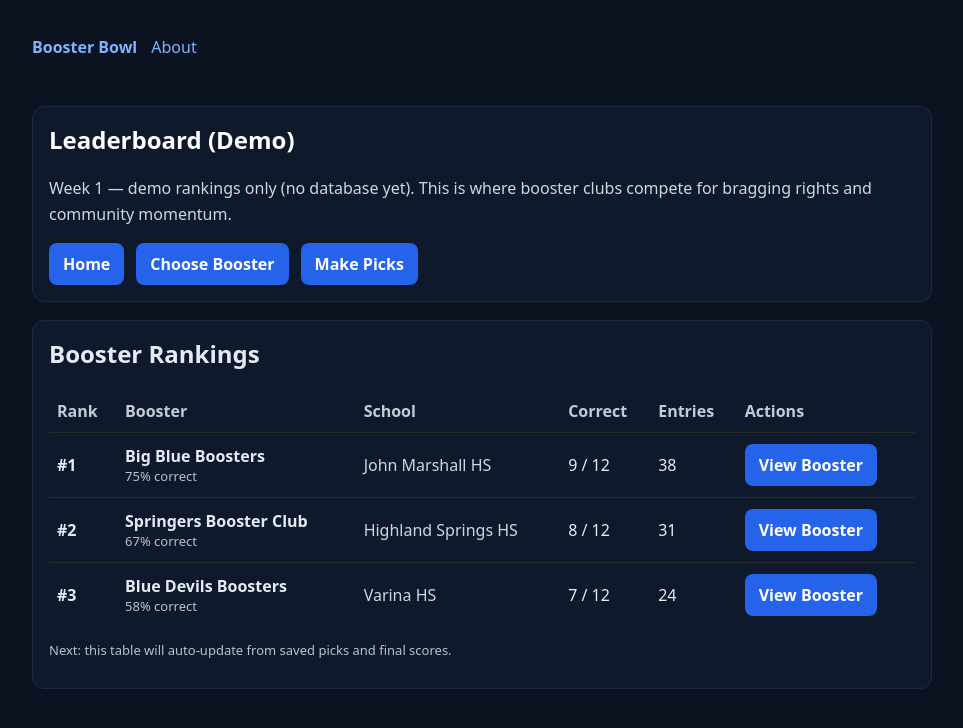
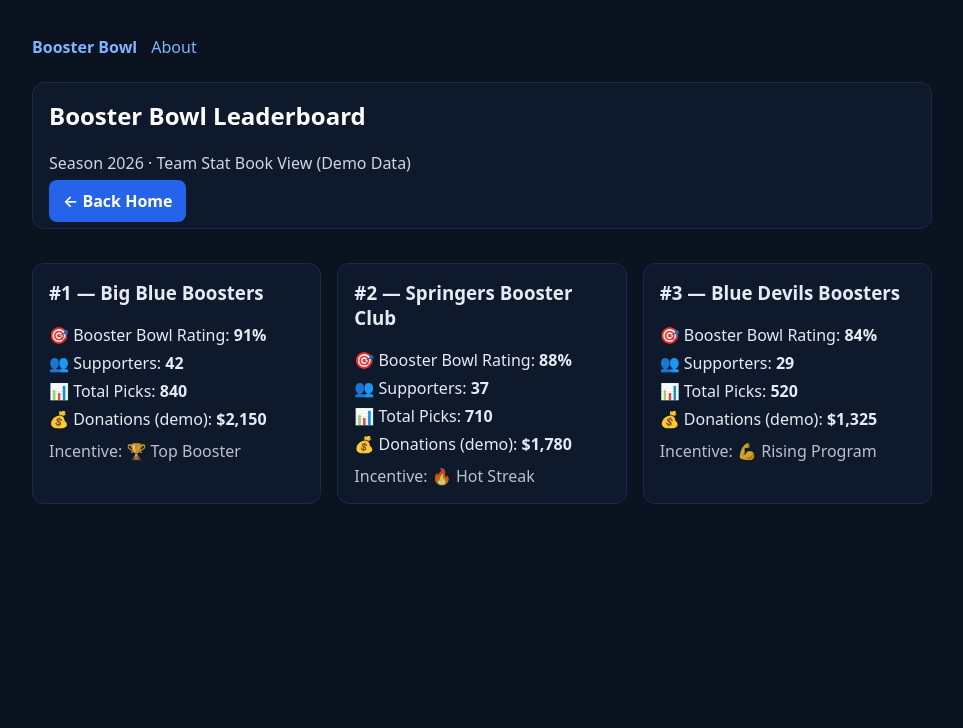
Before and after one commit to Rloney86/booster-bowl, a Next.js app: page /leaderboard in a window 1280 px wide. Shown: the top 728 px of the page, without its empty margins (158-1121 px from the left). Built offline with nearby package versions, Linux system fonts and the light colour scheme.

Commit message:
Add Booster Bowl stat book leaderboard

```diff
--- a/pages/leaderboard.js
+++ b/pages/leaderboard.js
@@ -1,81 +1,90 @@
 import Link from "next/link";
 
-const DEMO_WEEK = 1;
-
-const DEMO_LEADERBOARD = [
-  { rank: 1, boosterId: "jmhs", boosterName: "Big Blue Boosters", school: "John Marshall HS", correct: 9, total: 12, entries: 38 },
-  { rank: 2, boosterId: "hsprings", boosterName: "Springers Booster Club", school: "Highland Springs HS", correct: 8, total: 12, entries: 31 },
-  { rank: 3, boosterId: "varina", boosterName: "Blue Devils Boosters", school: "Varina HS", correct: 7, total: 12, entries: 24 },
+const BOOSTER_STATS = [
+  {
+    id: "jmhs",
+    name: "Big Blue Boosters",
+    supporters: 42,
+    totalPicks: 840,
+    accuracy: 91,
+    donations: 2150,
+  },
+  {
+    id: "hsprings",
+    name: "Springers Booster Club",
+    supporters: 37,
+    totalPicks: 710,
+    accuracy: 88,
+    donations: 1780,
+  },
+  {
+    id: "varina",
+    name: "Blue Devils Boosters",
+    supporters: 29,
+    totalPicks: 520,
+    accuracy: 84,
+    donations: 1325,
+  },
 ];
 
 export default function Leaderboard() {
   return (
     <main style={{ maxWidth: 900, margin: "0 auto", padding: 24 }}>
-      <section className="card" style={{ marginTop: 24 }}>
-        <h1 style={{ marginTop: 0 }}>Leaderboard (Demo)</h1>
-        <p style={{ opacity: 0.9, lineHeight: 1.6 }}>
-          Week {DEMO_WEEK} — demo rankings only (no database yet). This is where booster clubs compete for
-          bragging rights and community momentum.
+      {/* HEADER */}
+      <section className="card">
+        <h1 style={{ marginTop: 0 }}>Booster Bowl Leaderboard</h1>
+        <p style={{ opacity: 0.9 }}>
+          Season 2026 · Team Stat Book View (Demo Data)
         </p>
 
-        <div style={{ display: "flex", gap: 12, flexWrap: "wrap", marginTop: 16 }}>
-          <Link className="button" href="/">
-            Home
-          </Link>
-          <Link className="button" href="/booster">
-            Choose Booster
-          </Link>
-          <Link className="button" href="/picks">
-            Make Picks
-          </Link>
-        </div>
+        <Link href="/" className="button" style={{ marginTop: 12 }}>
+          ← Back Home
+        </Link>
       </section>
 
-      <section className="card" style={{ marginTop: 18 }}>
-        <h2 style={{ marginTop: 0 }}>Booster Rankings</h2>
+      <div style={{ height: 18 }} />
 
-        <div style={{ overflowX: "auto" }}>
-          <table style={{ width: "100%", borderCollapse: "collapse" }}>
-            <thead>
-              <tr style={{ textAlign: "left", opacity: 0.85 }}>
-                <th style={{ padding: "10px 8px" }}>Rank</th>
-                <th style={{ padding: "10px 8px" }}>Booster</th>
-                <th style={{ padding: "10px 8px" }}>School</th>
-                <th style={{ padding: "10px 8px" }}>Correct</th>
-                <th style={{ padding: "10px 8px" }}>Entries</th>
-                <th style={{ padding: "10px 8px" }}>Actions</th>
-              </tr>
-            </thead>
-            <tbody>
-              {DEMO_LEADERBOARD.map((row) => {
-                const pct = Math.round((row.correct / row.total) * 100);
-                return (
-                  <tr key={row.boosterId} style={{ borderTop: "1px solid #2a2a2a" }}>
-                    <td style={{ padding: "12px 8px", fontWeight: 700 }}>#{row.rank}</td>
-                    <td style={{ padding: "12px 8px" }}>
-                      <div style={{ fontWeight: 700 }}>{row.boosterName}</div>
-                      <div style={{ opacity: 0.8, fontSize: 13 }}>{pct}% correct</div>
-                    </td>
-                    <td style={{ padding: "12px 8px", opacity: 0.9 }}>{row.school}</td>
-                    <td style={{ padding: "12px 8px" }}>
-                      {row.correct} / {row.total}
-                    </td>
-                    <td style={{ padding: "12px 8px" }}>{row.entries}</td>
-                    <td style={{ padding: "12px 8px" }}>
-                      <Link className="button" href={`/booster/${row.boosterId}`}>
-                        View Booster
-                      </Link>
-                    </td>
-                  </tr>
-                );
-              })}
-            </tbody>
-          </table>
-        </div>
+      {/* BOOSTER STAT BOOK */}
+      <section
+        style={{
+          display: "grid",
+          gridTemplateColumns: "repeat(auto-fit, minmax(260px, 1fr))",
+          gap: 16,
+        }}
+      >
+        {BOOSTER_STATS.map((b, index) => (
+          <div key={b.id} className="card">
+            <h3 style={{ marginTop: 0 }}>
+              #{index + 1} — {b.name}
+            </h3>
 
-        <p style={{ marginTop: 14, opacity: 0.8, fontSize: 13 }}>
-          Next: this table will auto-update from saved picks and final scores.
-        </p>
+            <p style={{ margin: "6px 0" }}>
+              🎯 Booster Bowl Rating: <b>{b.accuracy}%</b>
+            </p>
+
+            <p style={{ margin: "6px 0" }}>
+              👥 Supporters: <b>{b.supporters}</b>
+            </p>
+
+            <p style={{ margin: "6px 0" }}>
+              📊 Total Picks: <b>{b.totalPicks}</b>
+            </p>
+
+            <p style={{ margin: "6px 0" }}>
+              💰 Donations (demo):{" "}
+              <b>${b.donations.toLocaleString()}</b>
+            </p>
+
+            <div style={{ marginTop: 10, opacity: 0.8 }}>
+              Incentive:{" "}
+              {index === 0
+                ? "🏆 Top Booster"
+                : index === 1
+                ? "🔥 Hot Streak"
+                : "💪 Rising Program"}
+            </div>
+          </div>
+        ))}
       </section>
     </main>
   );
```
